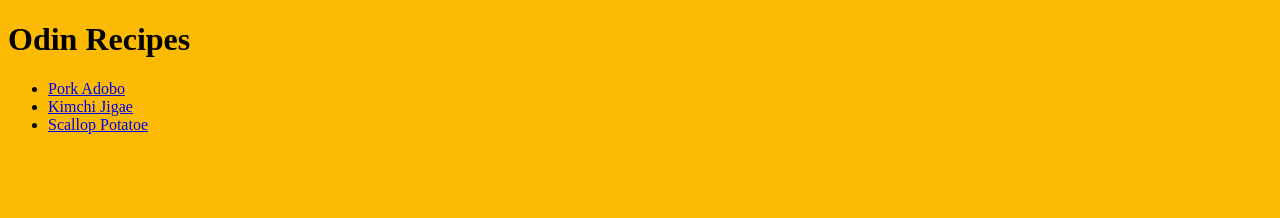
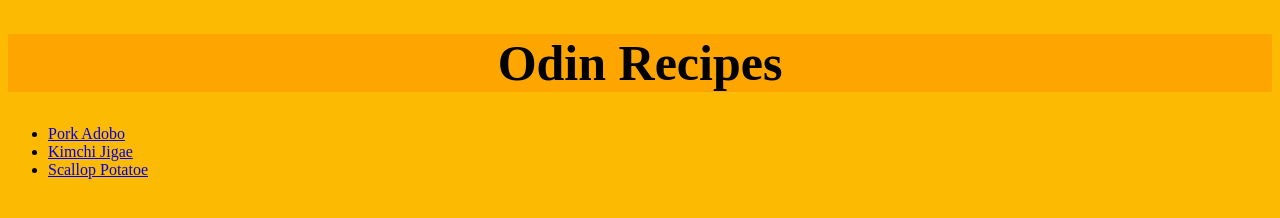
Before and after one commit to jmcarlos/odin-recipes, a plain HTML site: page index.html in a window 1280 px wide. Drawn offline with Linux system fonts and the light colour scheme.

Commit message:
Add content to recipe title

```diff
--- a/style.css
+++ b/style.css
@@ -6,3 +6,10 @@ img {
     width: 450px;
 
 }
+
+h1 {
+    background-color: orange;
+    font-weight: bolder;
+    font-size: 50px;
+    text-align: center;
+}
```
